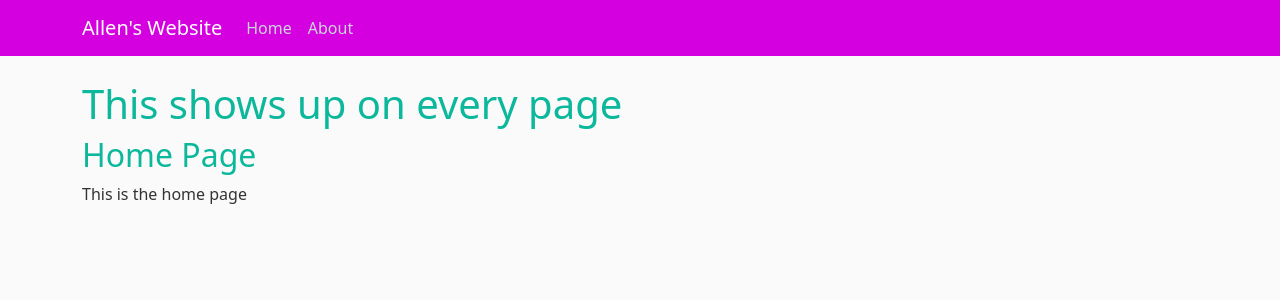
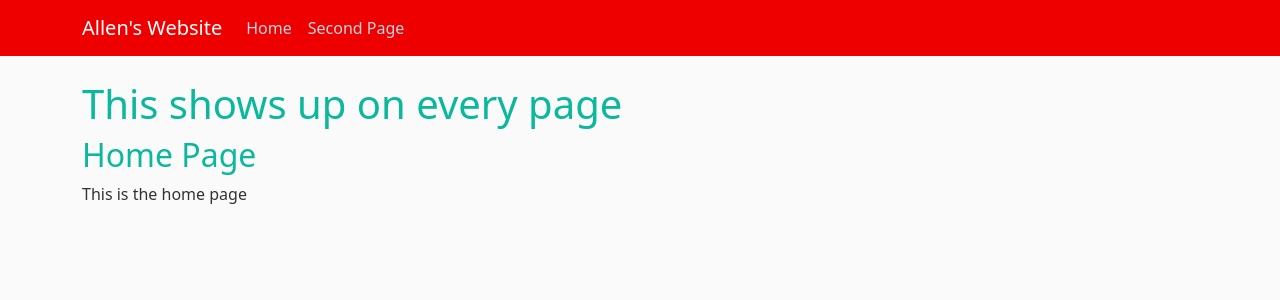
Before and after one commit to acabrera04/week3SEOproject, a Flask app: page / in a window 1280 px wide. Shown: the top 300 px of the page. Run offline with Flask 3, Linux system fonts and the light colour scheme.

Commit message:
Updated changes for webhook testing

```diff
--- a/static/main.css
+++ b/static/main.css
@@ -9,7 +9,7 @@ body {
   }
 
   .bg-steel {
-    background-color: #d500e0;
+    background-color: #ee0000;
   }
 
   .site-header .navbar-nav .nav-link {
--- a/templates/layout.html
+++ b/templates/layout.html
@@ -23,7 +23,7 @@
         <div class="collapse navbar-collapse" id="navbarToggle">
           <div class="navbar-nav mr-auto">
             <a class="nav-item nav-link" href="/">Home</a>
-            <a class="nav-item nav-link" href="/second_page">About</a>
+            <a class="nav-item nav-link" href="/second_page">Second Page</a>
           </div>
         </div>
       </div>
```
